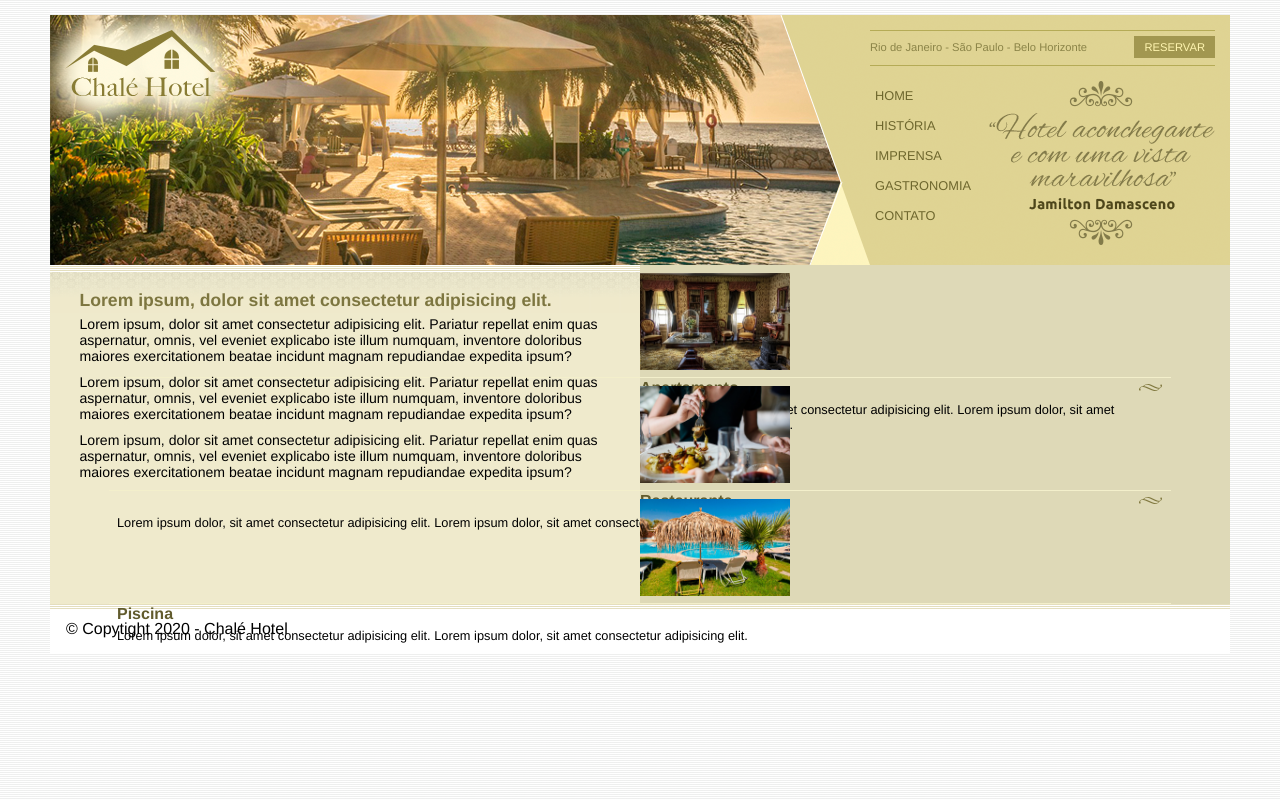
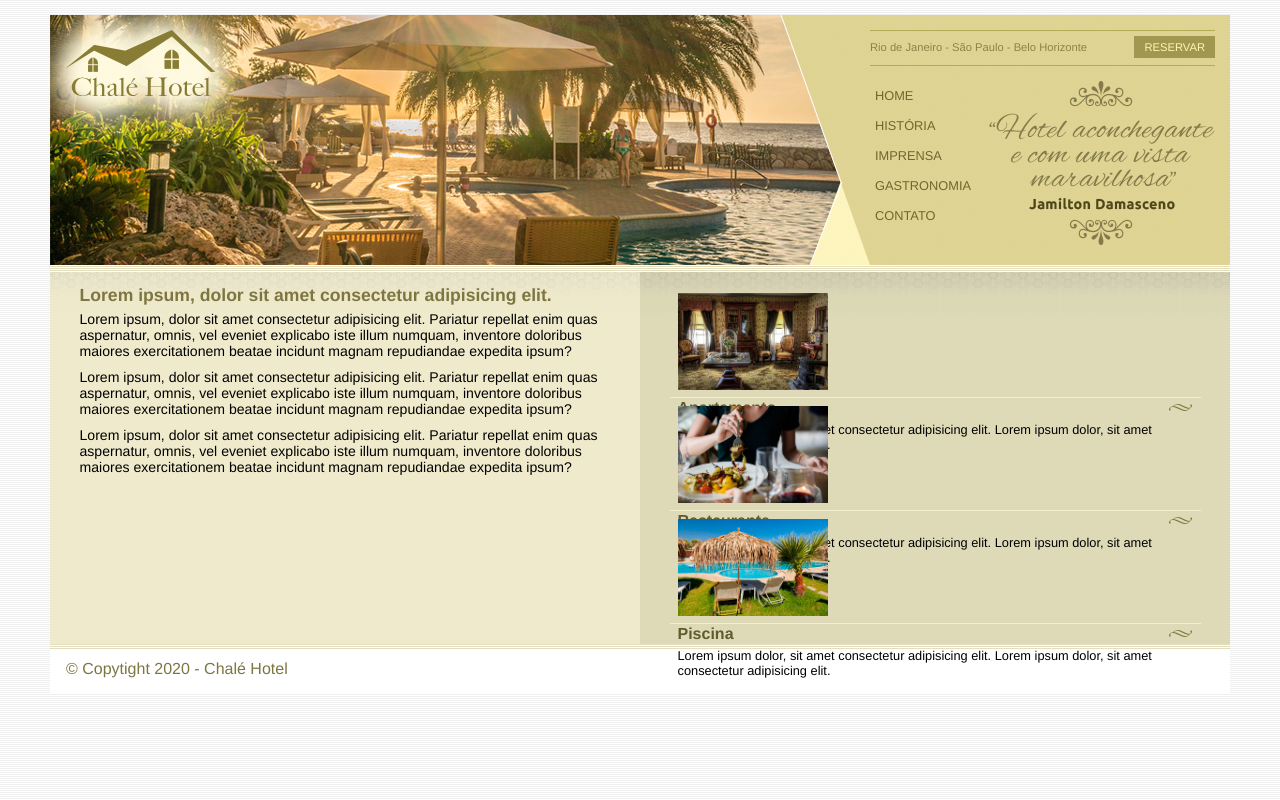
Before and after one commit to ThiagoLimaC/microprojeto-css-ChaleHotel, a plain HTML site: page index.html in a window 1280 px wide. Drawn offline with Linux system fonts and the light colour scheme.

Commit message:
Add styles for lateral area and update text formatting in estilo.css; fix image alt text in index.html

```diff
--- a/css/estilo.css
+++ b/css/estilo.css
@@ -126,6 +126,13 @@ ul#navegacao {
     float: left;
     width: 50%;
     background: url(../imagens/bg-area-principal.png) top left repeat-x;
+    padding: 15px 0;
+}
+
+#area-lateral {
+    float: right;
+    width: 50%;
+    background: url(../imagens/bg-area-lateral.png) top left repeat-x;
     padding: 20px 0;
 }
 
@@ -138,6 +145,7 @@ ul#navegacao {
     clear: both;
     padding: 16px;
     background: #fff url(../imagens/bg-rodape.png) top repeat-x;
+    color: #7d7640;
 }
 
 /* Formatando textos */
@@ -166,6 +174,11 @@ p {
     color: #000;
 }
 
+#beneficios li a p {
+    font-size: 0.8em;
+    color: #000;
+}
+
 #beneficios li a h3 {
     font-size: 1em;
     color: #615b2d;
--- a/index.html
+++ b/index.html
@@ -63,7 +63,7 @@
             <ul id="beneficios">
                 <li>
                     <a href="">
-                        <img src="imagens/apartamento.jpg" alt="restaurante" width="150">
+                        <img src="imagens/apartamento.jpg" alt="apartamento" width="150">
                         <h3>Apartamento</h3>
                         <p>
                             Lorem ipsum dolor, sit amet consectetur adipisicing elit. Lorem ipsum dolor, sit amet consectetur adipisicing elit.
```
